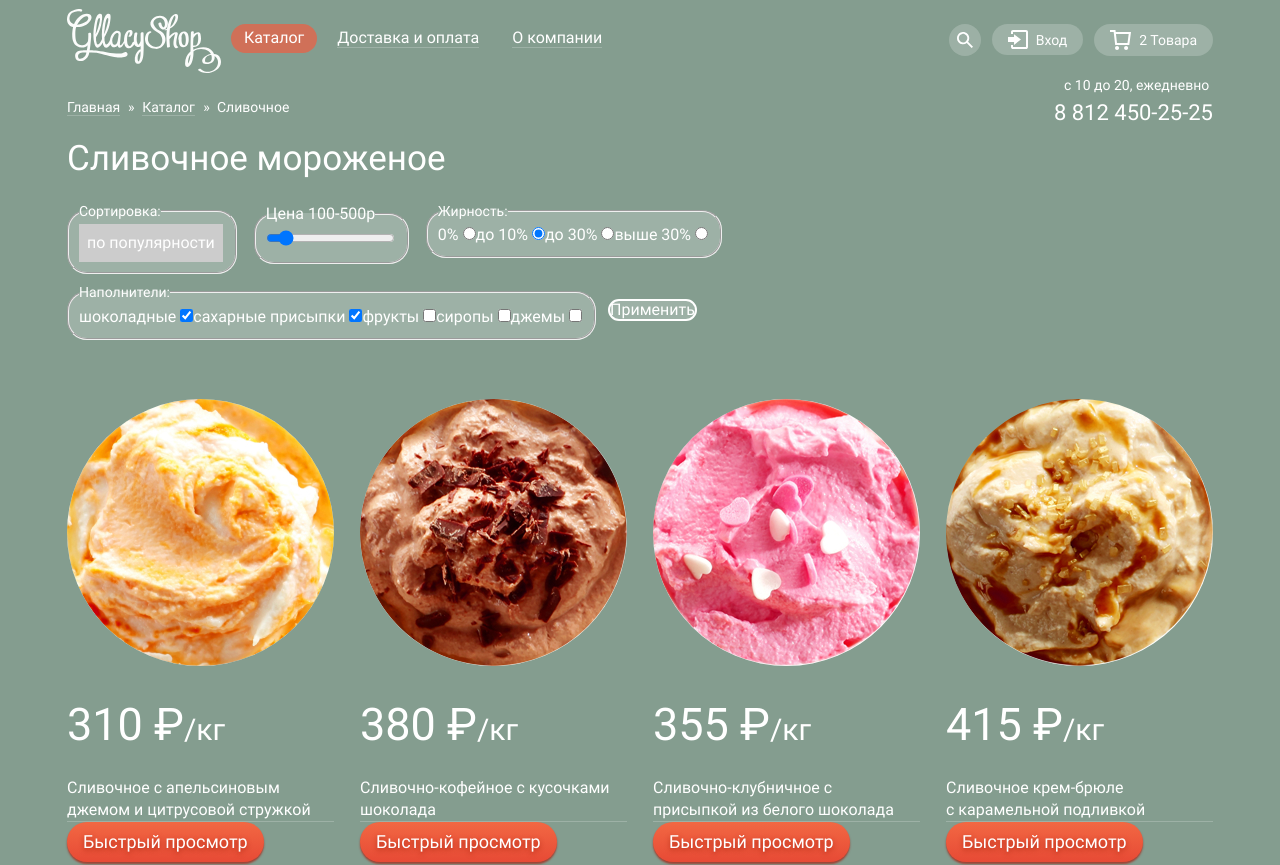
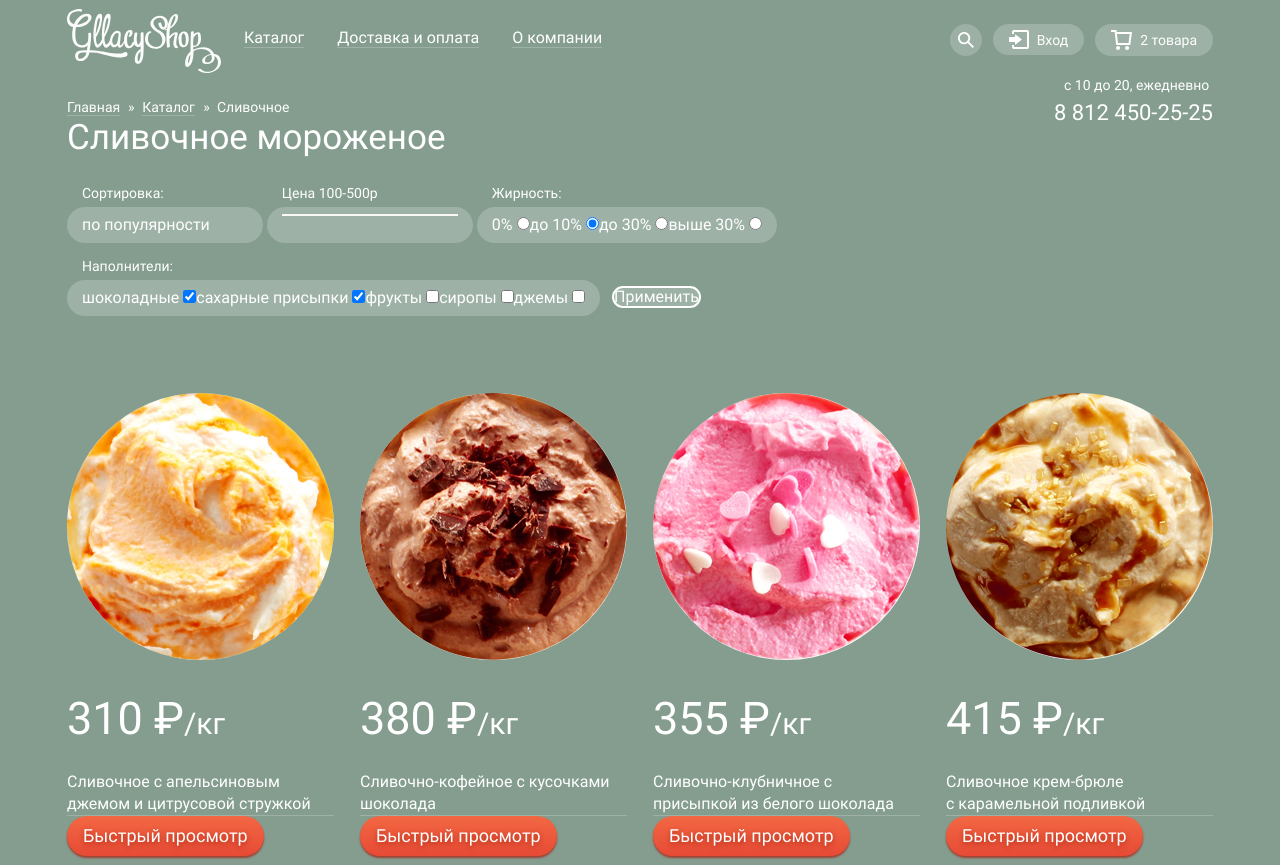
Before and after one commit to aendnn/project, a plain HTML site: page catalog.html in a window 1280 px wide. Shown: the top 865 px of the page. Drawn offline with Linux system fonts and the light colour scheme.

Commit message:
123
Первые правки

```diff
--- a/catalog.html
+++ b/catalog.html
@@ -18,7 +18,7 @@
             <img src="img/icon-svg/logo.svg" width="154" height="64" alt="Логотип интернет-магазина мороженого «Gllacy Shop»">
           </a>
           <ul class="site-navigation-list">
-            <li class="site-navigation-item current-site-item"><a class="site-navigation-link" href="catalog.html">Каталог</a>
+            <li class="site-navigation-item"><a class="site-navigation-link all-catalog" href="catalog.html"><span class="site-navigation-text">Каталог</span></a>
               <ul class="catalog-navigation visually-hidden">
                 <li class="catalog-navigation-item">
                   <a class="catalog-navigation-link" href="catalog.html">
@@ -86,7 +86,7 @@
                   <path d="M7.03359 20C8.14664 20 9.04894 19.1046 9.04894 18C9.04894 16.8954 8.14664 16 7.03359 16C5.92054 16 5.01823 16.8954 5.01823 18C5.01823 19.1046 5.92054 20 7.03359 20Z" fill="white" />
                   <path d="M16.1027 20C17.2157 20 18.118 19.1046 18.118 18C18.118 16.8954 17.2157 16 16.1027 16C14.9896 16 14.0873 16.8954 14.0873 18C14.0873 19.1046 14.9896 20 16.1027 20Z" fill="white" />
                 </svg>
-                2 Товара</a>
+                2 товара</a>
               <div class="cart-content visually-hidden">
                 <table class="cart-content-table">
                   <tr class="cart-item">
@@ -174,13 +174,13 @@
                 </p>
               </fieldset>
               <fieldset class="filter-group price-group">
-                <legend class="price-title">Цена 100-500р</legend>
-                <p>
-                  <!-- хуй знает как сделать его. нуц это не заголовок!! -->
-                  <label>
-                    <input type="range" min="50" max="1000" step="100" id="price" value="100">
-                  </label>
-                </p>
+                <legend class="filters-title">Цена 100-500р</legend>
+                <div class="range">
+                  <div class="range-line">
+                    <span class="range-toggle"></span>
+                    <span class="range-toggle"></span>
+                  </div>
+                </div>
               </fieldset>
               <fieldset class="filter-group fat-group">
                 <legend class="filters-title">Жирность:</legend>
--- a/css/style.css
+++ b/css/style.css
@@ -1123,6 +1123,10 @@ li .slider-button {
   font-weight: 700;
   font-size: 35px;
   line-height: 41px;
+  margin: 0;
+  margin-top: 2px;
+  padding: 0;
+  margin-bottom: 40px;
 }
 
 .catalog-breadcrumbs-list {
@@ -1175,13 +1179,26 @@ li .slider-button {
 .filter-group {
   background-color: rgba(255, 255, 255, 0.2);
   border-radius: 20px;
-  margin-left: 15px;
   display: flex;
   flex-wrap: wrap;
-  padding-left: 10px;
-  margin-bottom: 10px;
+  align-items: center;
+  border: none;
+  margin-bottom: 28px;
+  margin-top: 9px;
+  padding: 7px 15px;
+  position: relative;
+  min-height: 22px;
 }
 
+.sortig-group {
+  padding-right: 53px;
+}
+.range-line {
+  position: relative;
+  background-color: var(--white-beige);
+  height: 2px;
+  width: 176px;
+}
 .filter-group p {
   margin: 0;
 }
@@ -1198,6 +1215,13 @@ li .slider-button {
   font-weight: 500;
   font-size: 14px;
   line-height: 16px;
+  position: absolute;
+  top: -22px;
+}
+
+.custom-select-opener {
+  padding: 0;
+  background-color: transparent;
 }
 
 .filter-sorting {
```
